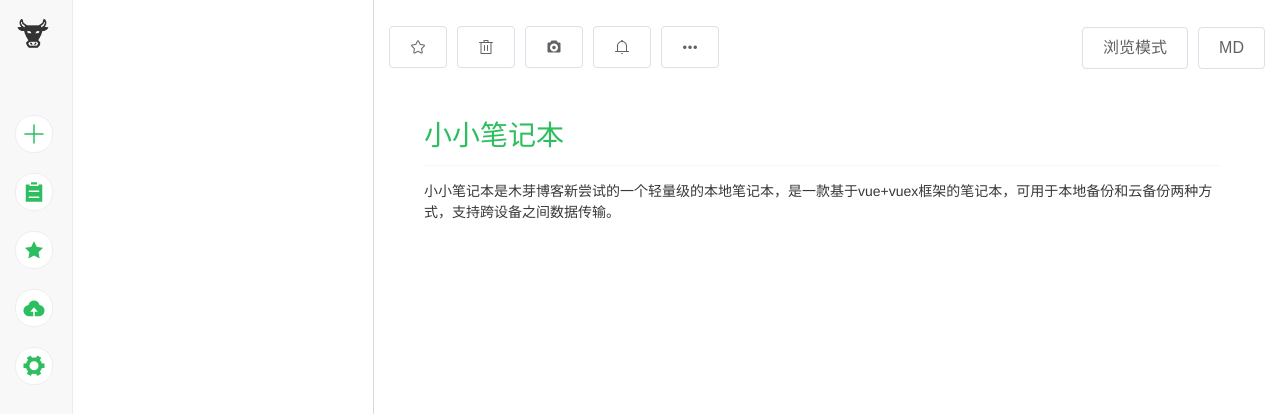
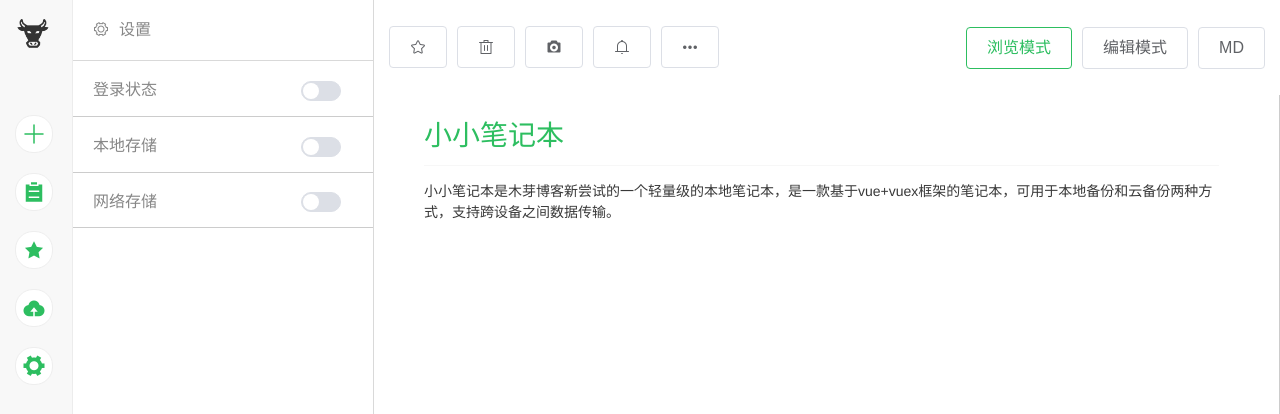
Before and after one commit to xygengcn/XYNotes, a Vue app: page /setting in a window 1280 px wide. Shown: the top 414 px of the page. Built offline with nearby package versions, Linux system fonts and the light colour scheme.

Commit message:
添加双屏模式和多级路由功能

```diff
--- a/src/App.vue
+++ b/src/App.vue
@@ -21,5 +21,6 @@ body,
   margin: 0;
   padding: 0;
   color: #383838;
+  font-family: gotham, helvetica, arial, sans-serif;
 }
 </style>
--- a/src/components/NavBar.vue
+++ b/src/components/NavBar.vue
@@ -21,11 +21,14 @@
                 </el-tooltip>
             </div>
             <div class="right">
-                <el-tooltip class="item" effect="dark" :content="isEidt?'切换浏览模式':'切换编辑模式'" placement="bottom">
-                    <el-button v-text="isEidt?'编辑模式':'浏览模式'" plain  @click="editMode"></el-button>
+                <el-tooltip class="item" :class="{active:mode==0}" effect="dark" :content="'浏览模式'" placement="bottom">
+                    <el-button v-text="'浏览模式'" plain  @click="editMode(0)"></el-button>
                 </el-tooltip>
-                <el-tooltip class="item" effect="dark" content="MarkDown编辑器" placement="bottom">
-                    <el-button plain>MD</el-button>
+                 <el-tooltip class="item" :class="{active:mode==1}" effect="dark" :content="'编辑模式'" placement="bottom">
+                    <el-button v-text="'编辑模式'" plain  @click="editMode(1)"></el-button>
+                </el-tooltip>
+                <el-tooltip class="item" :class="{active:mode==2}" effect="dark" content="双屏模式" placement="bottom">
+                    <el-button plain @click="editMode(2)">MD</el-button>
                 </el-tooltip>
             </div>
         </div>
@@ -36,7 +39,8 @@
     export default {
         data() {
             return {
-                isEidt:false
+                mode:0
+
             };
         },
         computed: {
@@ -48,9 +52,9 @@
             delNote(item) {
                 this.$store.commit("delNote", item);
             },
-            editMode(){
-                this.isEidt =!this.isEidt;
-                this.$emit("editMode");
+            editMode(mode){
+                this.mode =mode;
+                this.$emit("editMode",mode);
             },
              markNote(item) {
                 this.$store.commit("markNote", item);
@@ -71,7 +75,8 @@
     }
 
     .header button:hover,
-    .header button:focus {
+    .header button:focus,
+    .active {
         border-color: #2dbe60;
         color: #2dbe60;
         outline: 0;
--- a/src/components/NoteItem.vue
+++ b/src/components/NoteItem.vue
@@ -65,6 +65,7 @@
         padding: 10px 24px 30px;
         border: 2px solid transparent;
         border-bottom: 2px #eeeeee solid;
+        position: relative;
     }
 
     .itemContent:hover,
@@ -115,6 +116,6 @@
 
     .itemContent .itemTime {
         margin-bottom: 10px;
-        font-size: 12px;
+        font-size: 10px;
     }
 </style>
--- a/src/components/Sidebar.vue
+++ b/src/components/Sidebar.vue
@@ -1,25 +1,37 @@
 <!-- 左侧菜单 -->
 <template>
   <div id="sidebar">
+    <router-link to="/">
       <div id="logo">
         <img src="../assets/logo.png" alt="">
       </div>
+    </router-link>
     <div class="toolbar">
+      <router-link to="/">
         <div class="sideBtn" @click="addNote">
           <i class="el-icon-plus" aria-hidden="true"></i>
         </div>
+      </router-link>
+      <router-link to="/">
         <div class="sideBtn">
           <i class="el-icon-s-order" aria-hidden="true"></i>
         </div>
+      </router-link>
+      <router-link to="/mark">
         <div class="sideBtn">
           <i class="el-icon-star-on" aria-hidden="true"></i>
         </div>
+      </router-link>
+      <router-link to="/backup">
         <div class="sideBtn">
           <i class="el-icon-upload" aria-hidden="true"></i>
         </div>
+      </router-link>
+      <router-link to="/setting">
         <div class="sideBtn">
           <i class="el-icon-s-tools" aria-hidden="true"></i>
         </div>
+      </router-link>
     </div>
   </div>
 </template>
@@ -32,7 +44,7 @@
 
     },
     methods: {
-      addNote(){
+      addNote() {
         this.$store.commit("addNote");
       }
     }
--- a/src/store/index.js
+++ b/src/store/index.js
@@ -63,7 +63,7 @@ export default new Vuex.Store({
       var temp = {
         title: '示例',
         text: '这里也有一些内容在这里呢！',
-        html: '',
+        html: '这里也有一些内容在这里呢！',
         mark: false,
         share: false,
         reminded: '',
@@ -99,6 +99,9 @@ export default new Vuex.Store({
         state.note = state.data.notes[0];
       }
     },
+    setData(state,data){
+      state.data =data;
+    }
 
   },
   actions: {},
--- a/src/utils/utils.js
+++ b/src/utils/utils.js
@@ -17,7 +17,13 @@ utils.getTime = function (timestamp, format) {
         default: return timestamp; break;
     }
 }
+//转url
+utils.dataToUrl = function (str) {
+    const blob = new Blob([str], { type: "" });
+    var URL = window.URL || window.webkitURL || window;
+    return URL.createObjectURL(blob);
 
+}
 exports.install = function (Vue, opt) {
     Vue.prototype.$utils = utils;
 }
--- /dev/null
+++ b/src/views/Backup.vue
@@ -0,0 +1,131 @@
+<!--  本地备份区 -->
+<template>
+    <div class="backupBar">
+        <div class="title">
+            <i class="el-icon-coin"></i>备份与恢复
+        </div>
+        <div class="panel">
+            <div class="title">
+                <i class="el-icon-upload2"></i>本地恢复
+            </div>
+            <div class="contain">
+                <input type="file" accept=".xy" @change="inputFile($event)" id="localUp" />
+                <i class="el-icon-upload2"></i>
+            </div>
+        </div>
+        <div class="panel">
+            <div class="title">
+                <i class="el-icon-download"></i>本地备份
+            </div>
+            <div class="contain">
+                <i class="el-icon-download" @click="localDownDialog=true"></i>
+            </div>
+        </div>
+        <el-dialog title="本地备份" :visible.sync="localDownDialog" width="30%" center>
+            <span class="dialog">xy笔记.xy</span>
+            <span slot="footer" class="dialog-footer">
+                <a :href="localDownUrl" download="xy笔记.xy">
+                    <el-button @click="localDownDialog = false" plain>开始下载</el-button>
+                </a>
+                <el-button @click="localDownDialog = false" plain>取消下载</el-button>
+            </span>
+        </el-dialog>
+    </div>
+</template>
+<script>
+    export default {
+        data() {
+            return {
+                file: [],
+                localDownDialog: false,
+                localDownUrl: ""
+            }
+        },
+        methods: {
+            localUp: function () {
+                const reader = new FileReader();
+                reader.readAsText(this.file);
+                const _this = this;
+                reader.onload = function () {
+                    _this.data = JSON.parse(decodeURIComponent(escape(window.atob(this.result))));
+                    _this.$store.commit("setData", _this.data);
+                };
+            },
+            inputFile(event) {
+                this.file = event.target.files[0];
+                this.localUp();
+            }
+        },
+        watch: {
+            localDownDialog(value) {
+                if (value) {
+                    var data = JSON.stringify(this.$store.state.data);
+                    data = window.btoa(unescape(encodeURIComponent(data)));
+                    this.localDownUrl = this.$utils.dataToUrl(data);
+                }
+            }
+        }
+    }
+</script>
+<style scoped>
+    .backupBar {
+        color: #878787;
+    }
+
+    .backupBar .title i {
+        margin-right:10px;
+    }
+
+    .backupBar>.title {
+        padding: 0px 20px;
+        height: 60px;
+        border-bottom: 1px solid #d9d9d9;
+        line-height: 60px;
+    }
+
+    .backupBar .panel {
+        padding: 10px 24px;
+    }
+
+    .panel .title {
+        padding: 10px 0px;
+        border-bottom: 1px solid #eeeeee;
+    }
+
+    .panel .contain {
+        margin: 20px auto;
+        height: 100px;
+        text-align: center;
+        line-height: 60px;
+        position: relative;
+    }
+
+    .panel .contain i {
+        font-size: 4em;
+        cursor: pointer;
+        background: #f9f9f9;
+        padding: 20px;
+        border-radius: 50%;
+    }
+
+    #localUp {
+        width: 100%;
+        height: 100%;
+        opacity: 0;
+        background: #cccccc;
+        position: absolute;
+        cursor: pointer;
+    }
+
+    .dialog {
+        text-align: center;
+        display: inline-block;
+        width: 100%;
+        font-size: 16px;
+        color: #2dbe60;
+    }
+
+    button {
+        margin: 10px;
+    }
+</style>
--- /dev/null
+++ b/src/views/Setting.vue
@@ -0,0 +1,93 @@
+<!-- 配置界面 -->
+<template>
+    <div class="setting">
+        <div class="title">
+            <i class="el-icon-setting"></i>设置
+        </div>
+        <div class="container">
+            <ul>
+                <li>
+                    <label>登录状态</label>
+                    <el-switch v-model="form.isLogin" active-color="#13ce66"></el-switch>
+                </li>
+                <li>
+                    <label>本地存储</label>
+                    <el-switch v-model="form.isLocalStorage" active-color="#13ce66"></el-switch>
+                </li>
+                 <li>
+                    <label>网络存储</label>
+                    <el-switch v-model="form.isWebStorage" active-color="#13ce66"></el-switch>
+                </li>
+            </ul>
+
+        </div>
+    </div>
+</template>
+<script>
+    export default {
+        name: '',
+        components: {
+
+        },
+        data() {
+            return {
+                form: {
+                    isLocalStorage: false
+                }
+
+            }
+        },
+        methods: {
+
+        },
+        computed: {
+
+        },
+        watch: {
+
+        }
+    }
+</script>
+<style scoped>
+    .setting {
+        color: #878787;
+        display: flex;
+        flex-direction: column;
+        height: 100%;
+    }
+
+    ul,
+    li {
+        list-style: none;
+        text-decoration: none;
+        margin: 0;
+        padding: 0;
+    }
+    .setting li{
+        padding:15px 20px;
+        border-bottom: 1px #ccc solid;
+    }
+    .setting li label{
+        display: inline-block;
+        width: 80%;
+
+    }
+
+    .container {
+        height: 100%;
+        box-sizing: border-box;
+        overflow: auto;
+        padding-bottom: 20px;
+    }
+
+    .setting>.title {
+        padding: 0px 20px;
+        height: 60px;
+        border-bottom: 1px solid #d9d9d9;
+        line-height: 60px;
+    }
+
+    .setting .title i {
+        margin-right:10px;
+    }
+</style>
--- a/src/views/TextContainer.vue
+++ b/src/views/TextContainer.vue
@@ -1,10 +1,10 @@
 <!-- 显示面板 -->
 <template>
   <div id="TextContainer">
-    <navbar @editMode="isEdit=!isEdit"></navbar>
+    <navbar @editMode="editMode"></navbar>
     <div class="EditContent">
-      <EditTextarea v-if="isEdit"></EditTextarea>
-      <ViewTextarea v-if="!isEdit"></ViewTextarea>
+      <EditTextarea v-if="mode==1 || mode ==2" class="panel"></EditTextarea>
+      <ViewTextarea v-if="mode==0 || mode ==2" class="panel"></ViewTextarea>
     </div>
 
   </div>
@@ -22,15 +22,13 @@
     },
     data() {
       return {
-        isEdit: false
+        mode: 0
       }
     },
-    methods: {},
-    computed: {
-
-    },
-    watch: {
-
+    methods: {
+      editMode(mode) {
+        this.mode = mode;
+      }
     }
   }
 </script>
@@ -46,5 +44,11 @@
   .EditContent {
     flex: 1;
     height: 100%;
+    display: flex;
+  }
+
+  .EditContent .panel {
+    flex: 1;
+    border-right: 1px solid #ccc;
   }
 </style>
```
Also changed, not shown: src/router/index.js (+14 -2 lines), src/views/ListView.vue (renamed from src/components/ListBar.vue, +29 -16 lines), src/views/MarkView.vue (added, +76 -0 lines). Lines whose indentation alone changed are shown as unchanged.
